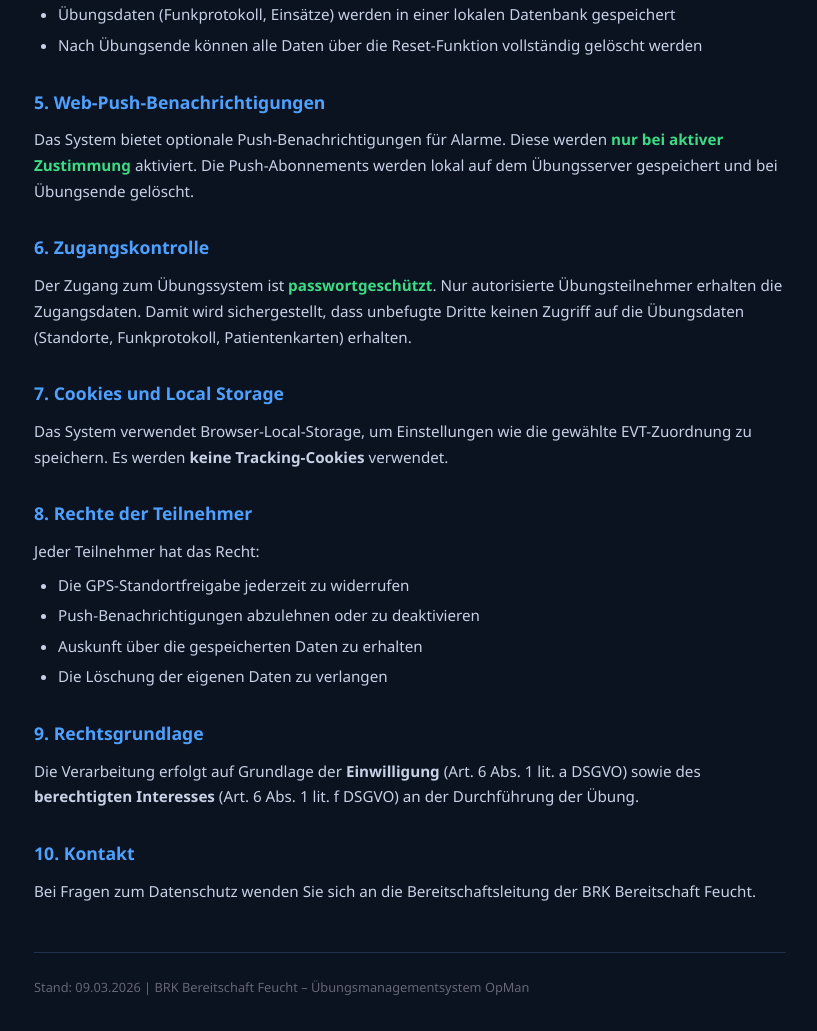
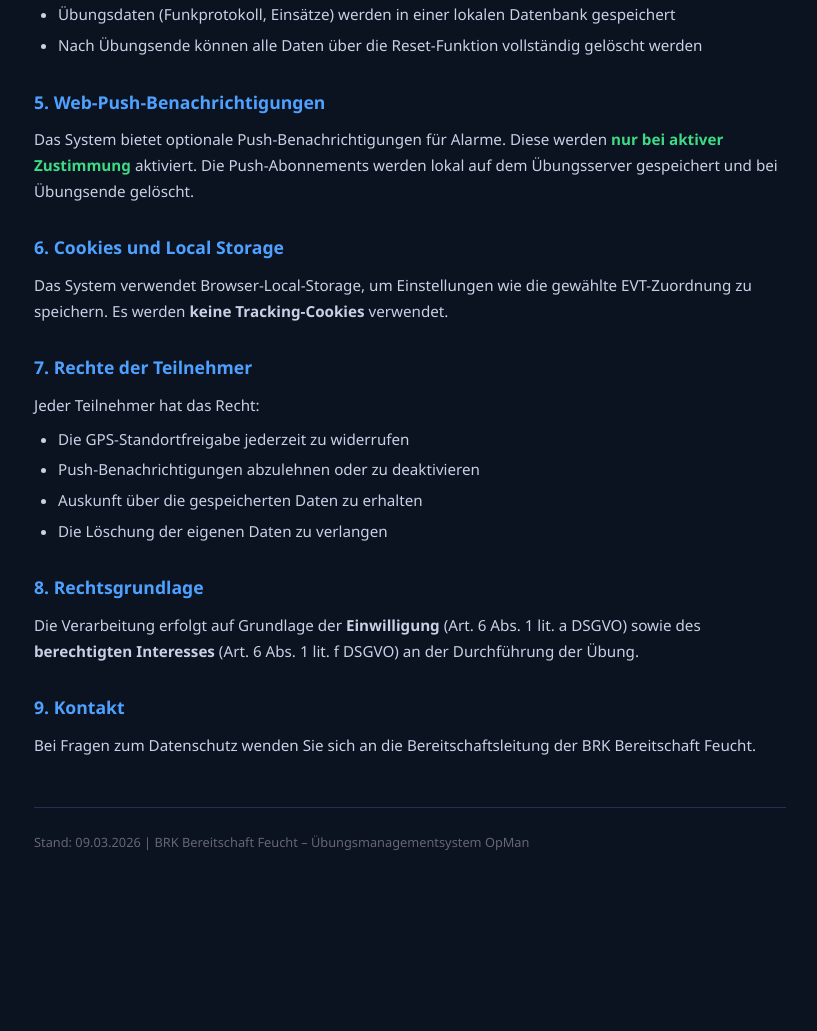
Before and after one commit to jeckersberger/OpMan_GPT, a Flask app: page /datenschutz in a window 1280 px wide. Shown: the part 996-2027 px from the top of the page, without its empty margins (230-1047 px from the left). After the commit the page ends 1846 px from the top, so only its background shows below. Run offline with Flask 3, Linux system fonts and the light colour scheme.

Commit message:
docs: Abschnitt Zugangskontrolle aus Datenschutzerklärung entfernen
Passwortschutz-Abschnitt entfernt, Nummerierung angepasst.

https://claude.ai/code/session_01HZJP5WGgcpdMNeKLm3U7us

```diff
--- a/templates/datenschutz.html
+++ b/templates/datenschutz.html
@@ -90,17 +90,11 @@
      <span class="highlight">nur bei aktiver Zustimmung</span> aktiviert. Die Push-Abonnements
      werden lokal auf dem Übungsserver gespeichert und bei Übungsende gelöscht.</p>
 
-  <h2>6. Zugangskontrolle</h2>
-  <p>Der Zugang zum Übungssystem ist <span class="highlight">passwortgeschützt</span>.
-     Nur autorisierte Übungsteilnehmer erhalten die Zugangsdaten. Damit wird sichergestellt,
-     dass unbefugte Dritte keinen Zugriff auf die Übungsdaten (Standorte, Funkprotokoll,
-     Patientenkarten) erhalten.</p>
-
-  <h2>7. Cookies und Local Storage</h2>
+  <h2>6. Cookies und Local Storage</h2>
   <p>Das System verwendet Browser-Local-Storage, um Einstellungen wie die gewählte
      EVT-Zuordnung zu speichern. Es werden <strong>keine Tracking-Cookies</strong> verwendet.</p>
 
-  <h2>8. Rechte der Teilnehmer</h2>
+  <h2>7. Rechte der Teilnehmer</h2>
   <p>Jeder Teilnehmer hat das Recht:</p>
   <ul>
     <li>Die GPS-Standortfreigabe jederzeit zu widerrufen</li>
@@ -109,12 +103,12 @@
     <li>Die Löschung der eigenen Daten zu verlangen</li>
   </ul>
 
-  <h2>9. Rechtsgrundlage</h2>
+  <h2>8. Rechtsgrundlage</h2>
   <p>Die Verarbeitung erfolgt auf Grundlage der <strong>Einwilligung</strong> (Art. 6 Abs. 1 lit. a DSGVO)
      sowie des <strong>berechtigten Interesses</strong> (Art. 6 Abs. 1 lit. f DSGVO)
      an der Durchführung der Übung.</p>
 
-  <h2>10. Kontakt</h2>
+  <h2>9. Kontakt</h2>
   <p>Bei Fragen zum Datenschutz wenden Sie sich an die Bereitschaftsleitung der
      BRK Bereitschaft Feucht.</p>
 
```
